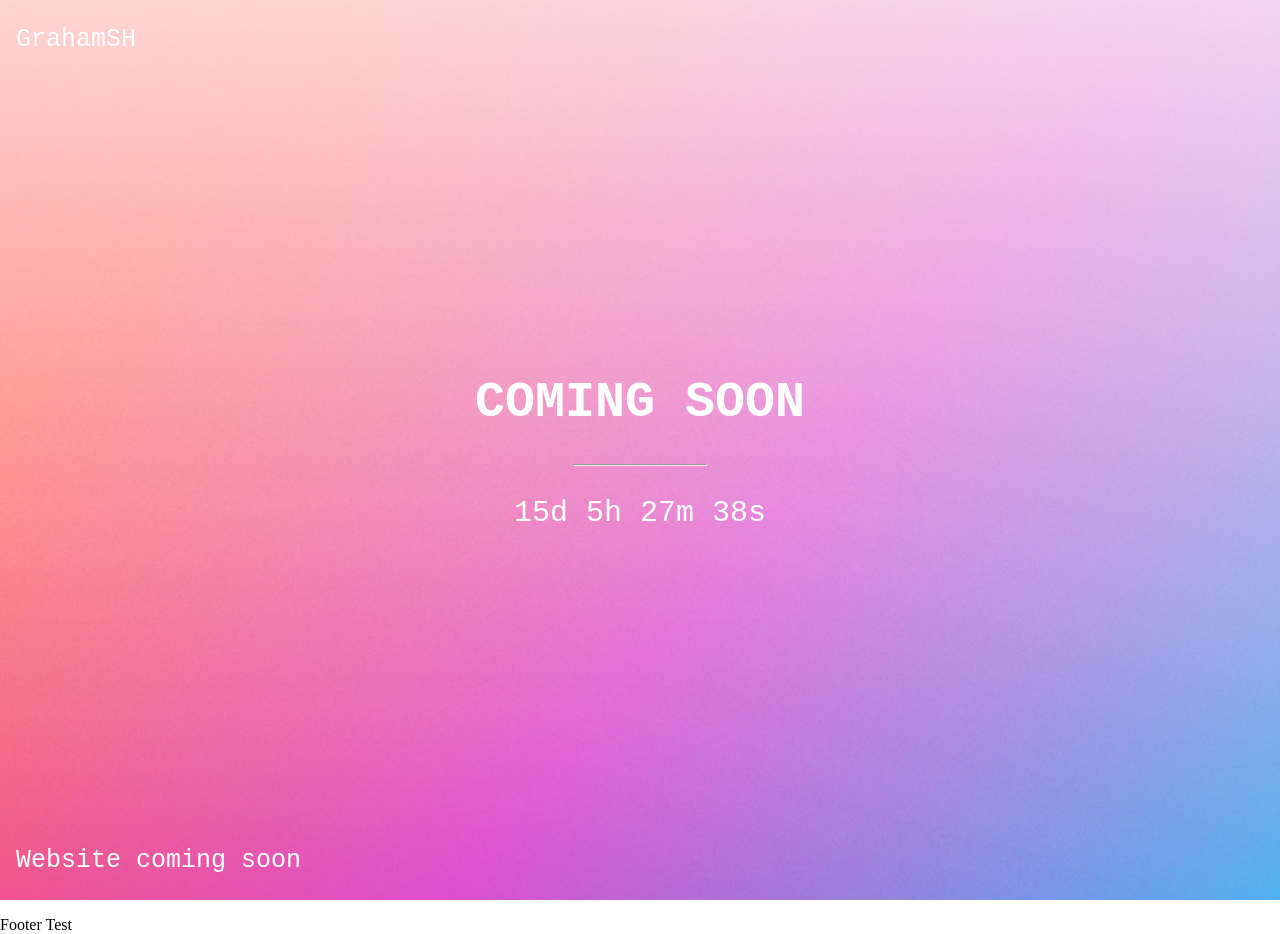
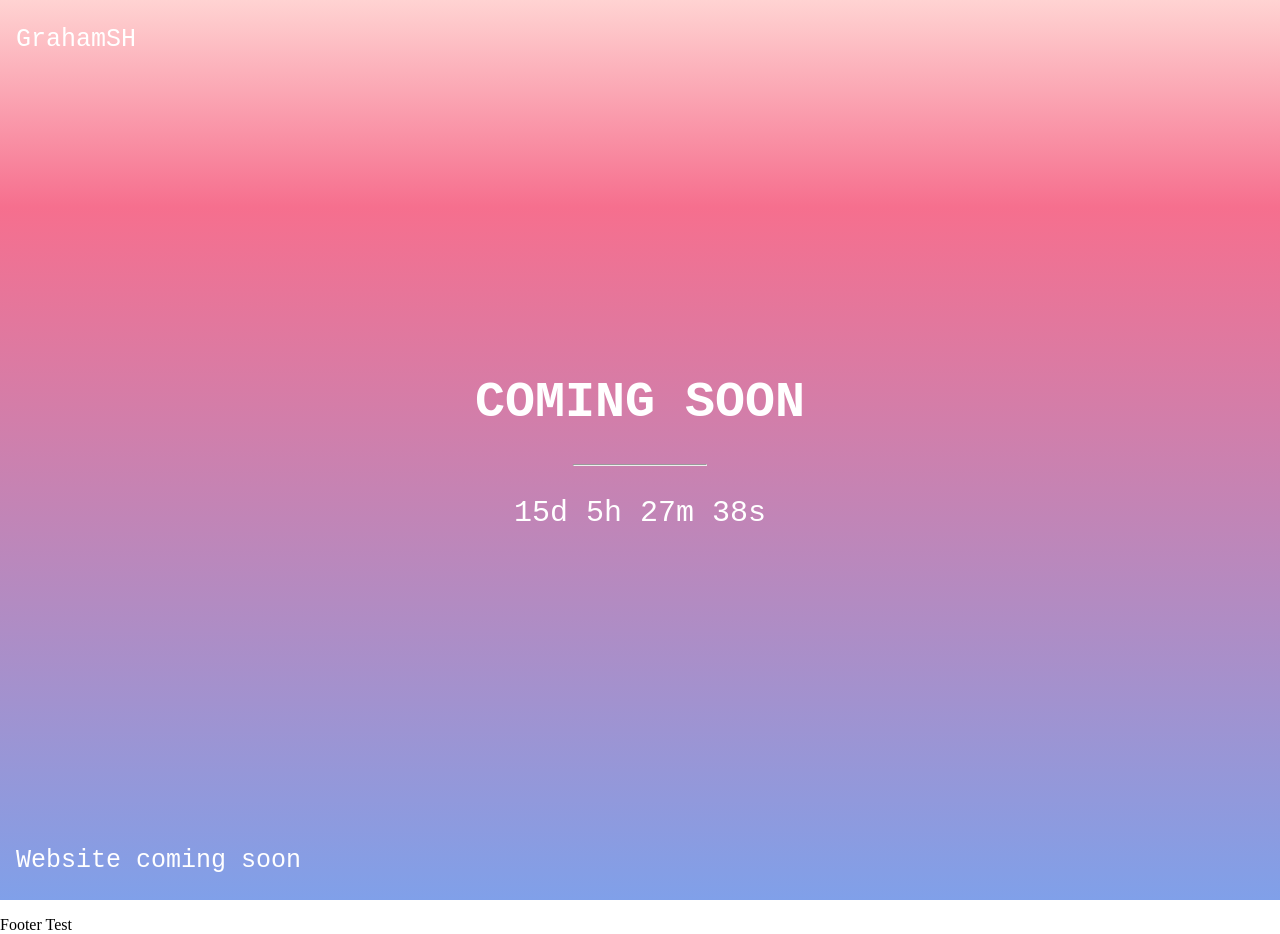
Before and after one commit to fossabot/grahamsh-llk.github.io, a Jekyll site: the page built from site/index.html, in a window 1280 px wide. Built offline with Jekyll 4.4.1, drawn with Linux system fonts in a browser that asks for light colours.

Commit message:
Update base.scss

```diff
--- a/site/assets/css/base.scss
+++ b/site/assets/css/base.scss
@@ -14,14 +14,16 @@ html {
 	margin: 0;
 }
 .bgimg {
-	background-image: url('/images/gradient.jpg');
+    background-image: url(/images/gradient.jpg);
     height: 100%;
     background-position: center;
     background-size: cover;
     position: relative;
     color: white;
-	font-family: "Courier New", Courier, monospace;
+    font-family: "Courier New",Courier,monospace;
     font-size: 25px;
+    background: rgb(255,211,210);
+    background: linear-gradient(rgba(255,211,210,1) 0%, rgba(246,111,142,1) 23%, rgba(128,160,233,1) 100%);
 }
 .topleft {
 	position: absolute;
```
Lines whose indentation alone changed are shown as unchanged.
